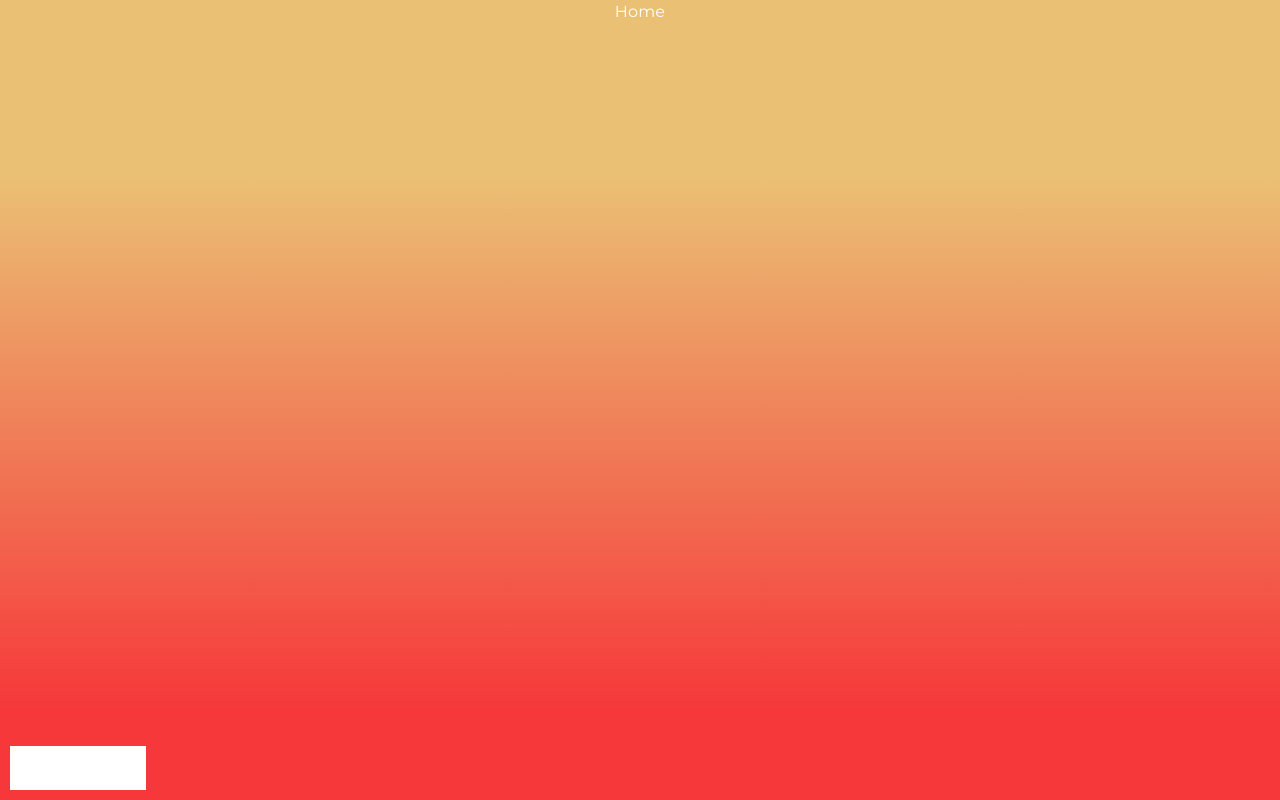
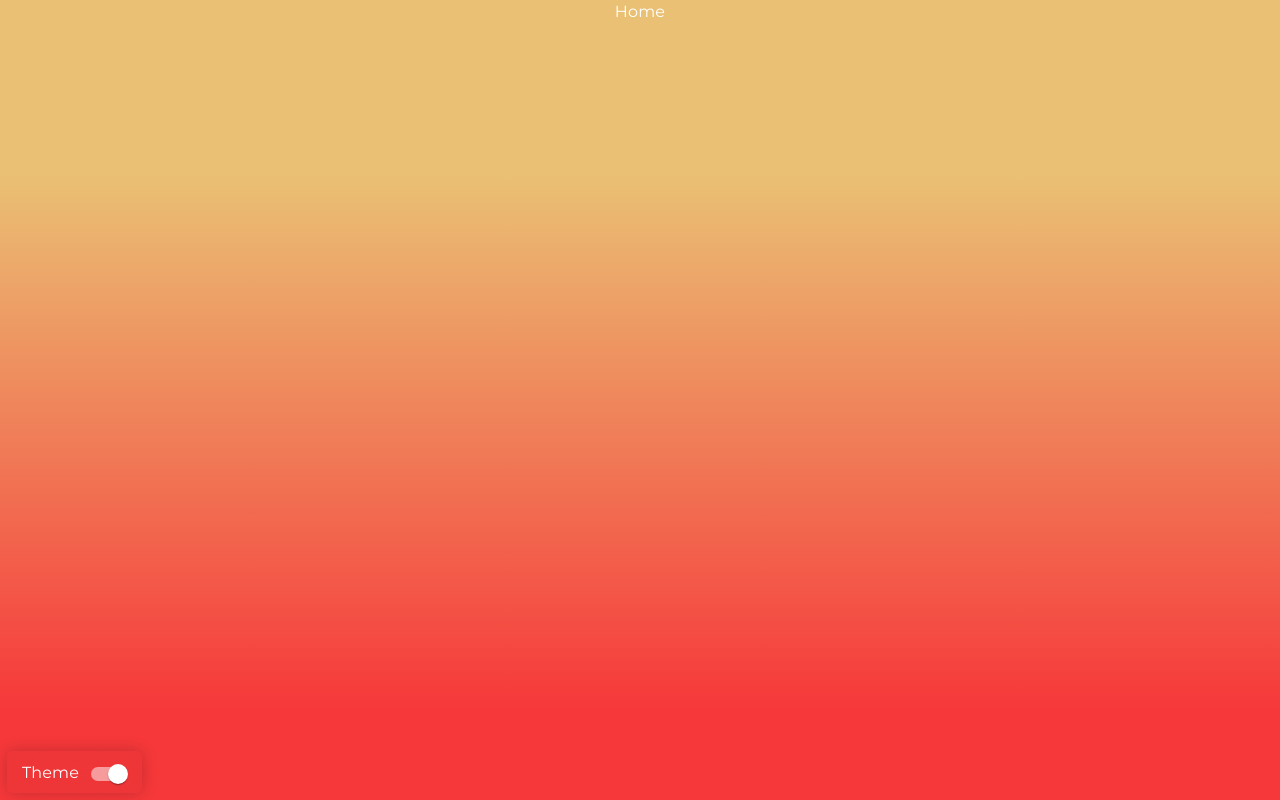
Before and after one commit to mhkhansahab/xrello, a React (Create React App) app: page /home in a window 1280 px wide. Built offline with nearby package versions, Linux system fonts and the light colour scheme.

Commit message:
theme switch

```diff
--- a/src/components/ThemeSwitch/index.tsx
+++ b/src/components/ThemeSwitch/index.tsx
@@ -1,26 +1,41 @@
 import { FC } from "react";
 import { useTheme } from "@mui/material";
 import { useThemeSwitch } from "../../hooks/switchTheme";
+import { alpha } from "@mui/material/styles";
+import Switch from "@mui/material/Switch";
 
 const Index: FC = () => {
   const theme = useTheme();
   const [mode, switchTheme] = useThemeSwitch();
+  const label = { inputProps: { "aria-label": "Switch demo" } };
+
   return (
     <div
       style={{
         position: "fixed",
-        bottom: "10px",
-        left: "10px",
-        padding: "10px 10px",
-        backgroundColor: theme.palette.primary.main,
-        color: theme.palette.background.default,
-      }}
-      onClick={() => {
-        console.log('asdasd')
-        switchTheme();
+        zIndex: "1000",
+        bottom: "7px",
+        left: "7px",
+        paddingLeft: "15px",
+        paddingRight: "5px",
+        paddingTop: "4px",
+        background: alpha(theme.palette.info.main, 0.03),
+        boxShadow: "0 0 1rem 0 rgba(0, 0, 0, .2)",
+        backdropFilter: "blur(30px)",
+        borderRadius: "5px",
+        width: "fit-content",
+        height: "fit-content",
       }}
     >
-      Switch Theme
+      Theme
+      <Switch
+        {...label}
+        defaultChecked
+        onChange={() => {
+          console.log("asdasd");
+          switchTheme();
+        }}
+      />
     </div>
   );
 };
```
